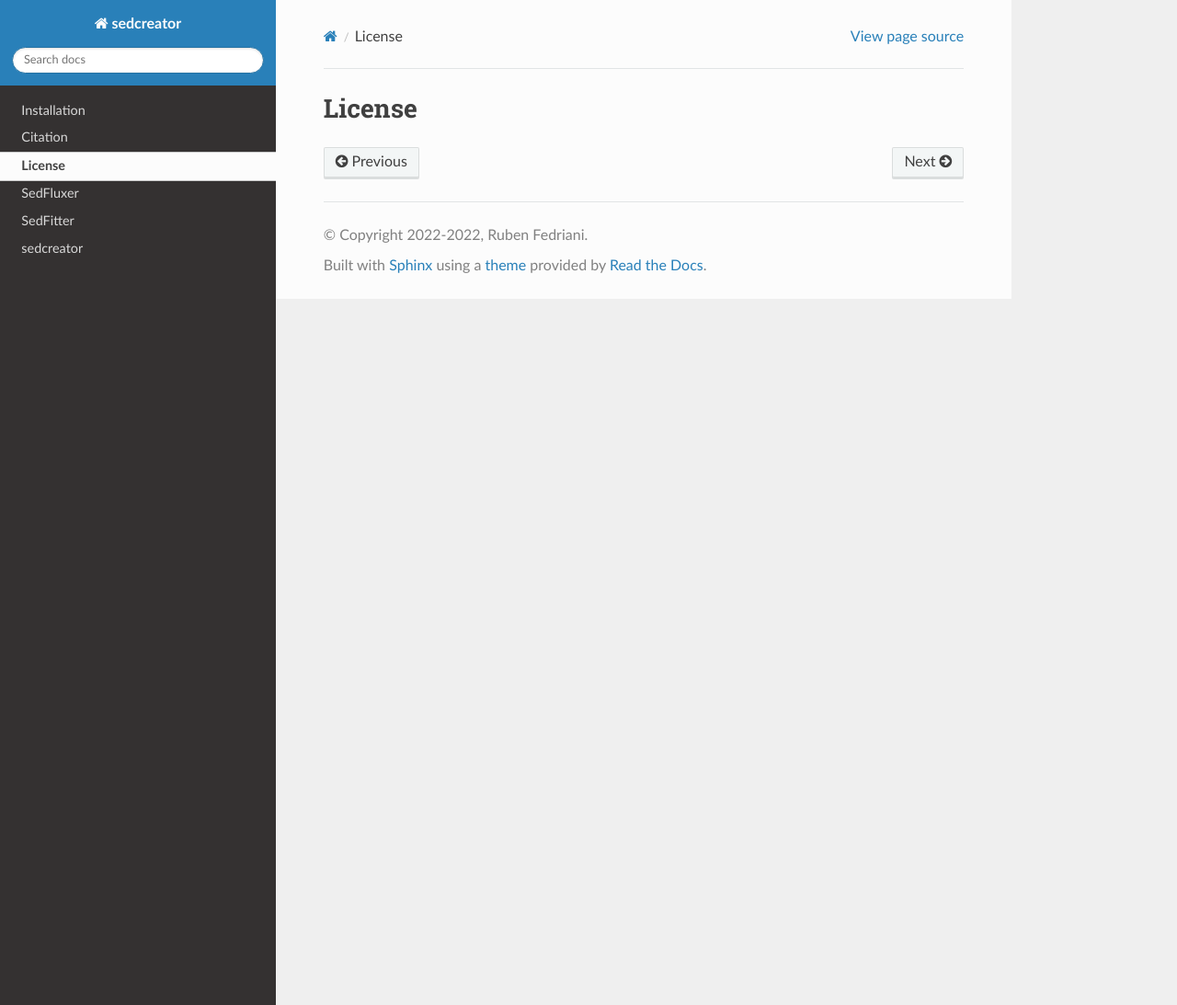
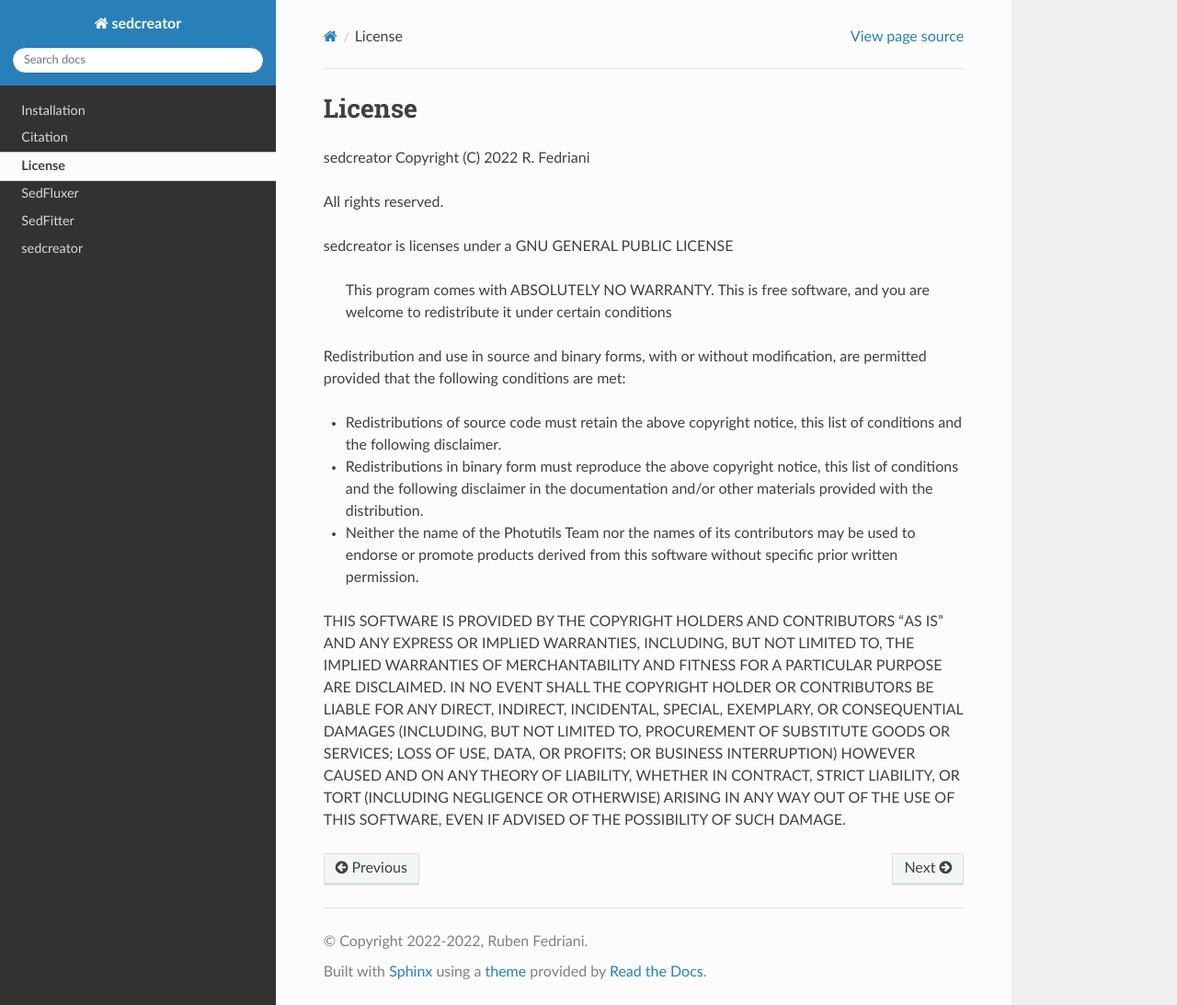
Before and after one commit to fedriani/sedcreator, a Sphinx documentation site: the page built from docs/license.rst, in a window 1280 px wide and 1093 px high. Shown: the whole window at 92% size. Built offline with Sphinx 7.4.7 and the Read the Docs theme 2.0.0, drawn with Linux system fonts in a browser that asks for light colours.

Commit message:
Update docs

```diff
--- a/docs/conf.py
+++ b/docs/conf.py
@@ -23,7 +23,7 @@ author = 'Ruben Fedriani'
 copyright = f'2022-{datetime.utcnow().year}, {author}'
 
 # The full version, including alpha/beta/rc tags
-release = '0.6.6'
+release = '0.6.8'
 
 
 # -- General configuration ---------------------------------------------------
@@ -62,9 +62,6 @@ exclude_patterns = ['_build', 'Thumbs.db', '.DS_Store']
 # The theme to use for HTML and HTML Help pages.  See the documentation for
 # a list of builtin themes.
 #
-import sphinx_bernard_theme
-#html_theme = 'sphinx_bernard_theme'
-#html_theme_path = [sphinx_bernard_theme.get_html_theme_path()]
 html_theme = 'sphinx_rtd_theme'
 
 
--- a/docs/license.rst
+++ b/docs/license.rst
@@ -1,3 +1,38 @@
 ************
 License
 ************
+
+sedcreator  Copyright (C) 2022  R. Fedriani
+
+All rights reserved.
+
+sedcreator is licenses under a GNU GENERAL PUBLIC LICENSE
+
+    This program comes with ABSOLUTELY NO WARRANTY.
+    This is free software, and you are welcome to redistribute it
+    under certain conditions
+
+Redistribution and use in source and binary forms, with or without
+modification, are permitted provided that the following conditions are
+met:
+
+* Redistributions of source code must retain the above copyright
+  notice, this list of conditions and the following disclaimer.
+* Redistributions in binary form must reproduce the above copyright
+  notice, this list of conditions and the following disclaimer in the
+  documentation and/or other materials provided with the distribution.
+* Neither the name of the Photutils Team nor the names of its
+  contributors may be used to endorse or promote products derived from
+  this software without specific prior written permission.
+
+THIS SOFTWARE IS PROVIDED BY THE COPYRIGHT HOLDERS AND CONTRIBUTORS
+"AS IS" AND ANY EXPRESS OR IMPLIED WARRANTIES, INCLUDING, BUT NOT
+LIMITED TO, THE IMPLIED WARRANTIES OF MERCHANTABILITY AND FITNESS FOR
+A PARTICULAR PURPOSE ARE DISCLAIMED. IN NO EVENT SHALL THE COPYRIGHT
+HOLDER OR CONTRIBUTORS BE LIABLE FOR ANY DIRECT, INDIRECT, INCIDENTAL,
+SPECIAL, EXEMPLARY, OR CONSEQUENTIAL DAMAGES (INCLUDING, BUT NOT
+LIMITED TO, PROCUREMENT OF SUBSTITUTE GOODS OR SERVICES; LOSS OF USE,
+DATA, OR PROFITS; OR BUSINESS INTERRUPTION) HOWEVER CAUSED AND ON ANY
+THEORY OF LIABILITY, WHETHER IN CONTRACT, STRICT LIABILITY, OR TORT
+(INCLUDING NEGLIGENCE OR OTHERWISE) ARISING IN ANY WAY OUT OF THE USE
+OF THIS SOFTWARE, EVEN IF ADVISED OF THE POSSIBILITY OF SUCH DAMAGE.
```
Also changed, not shown: docs/index.rst (+10 -5 lines).
